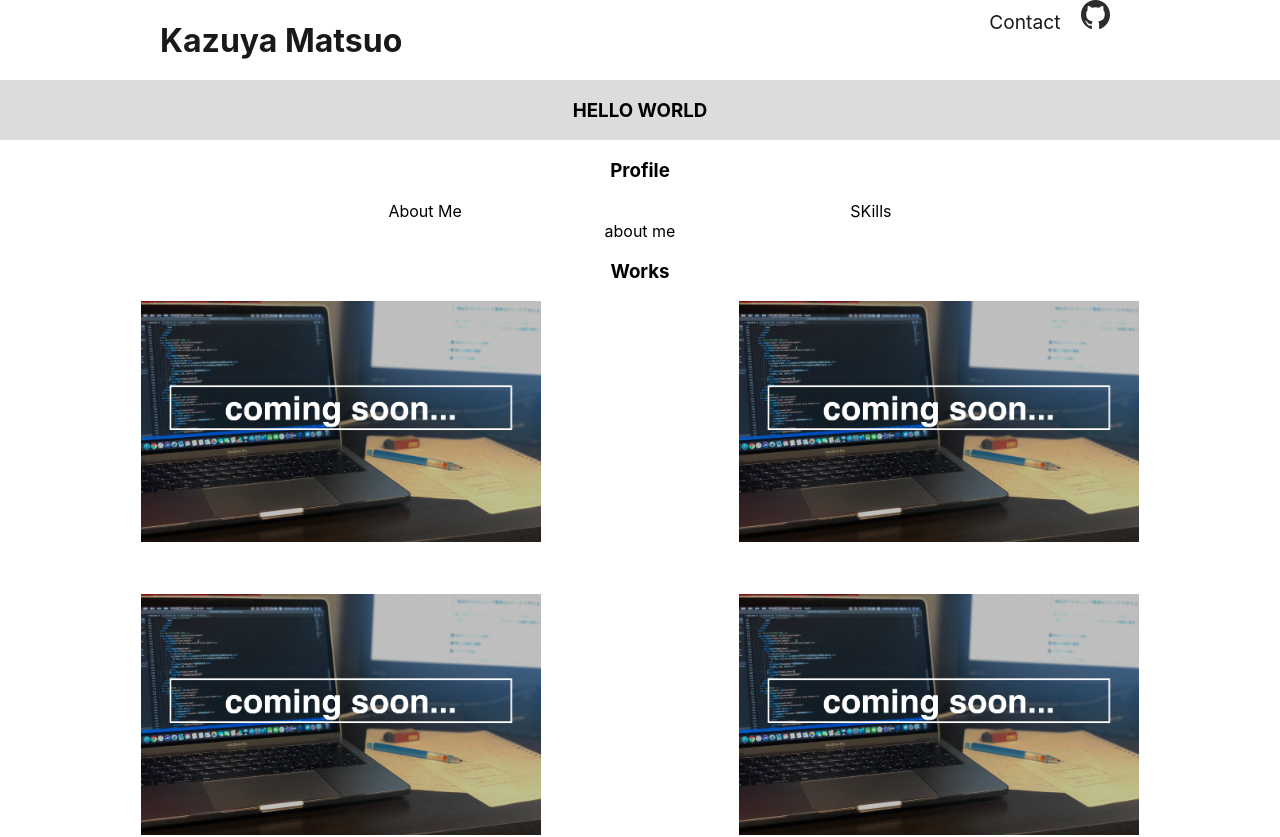
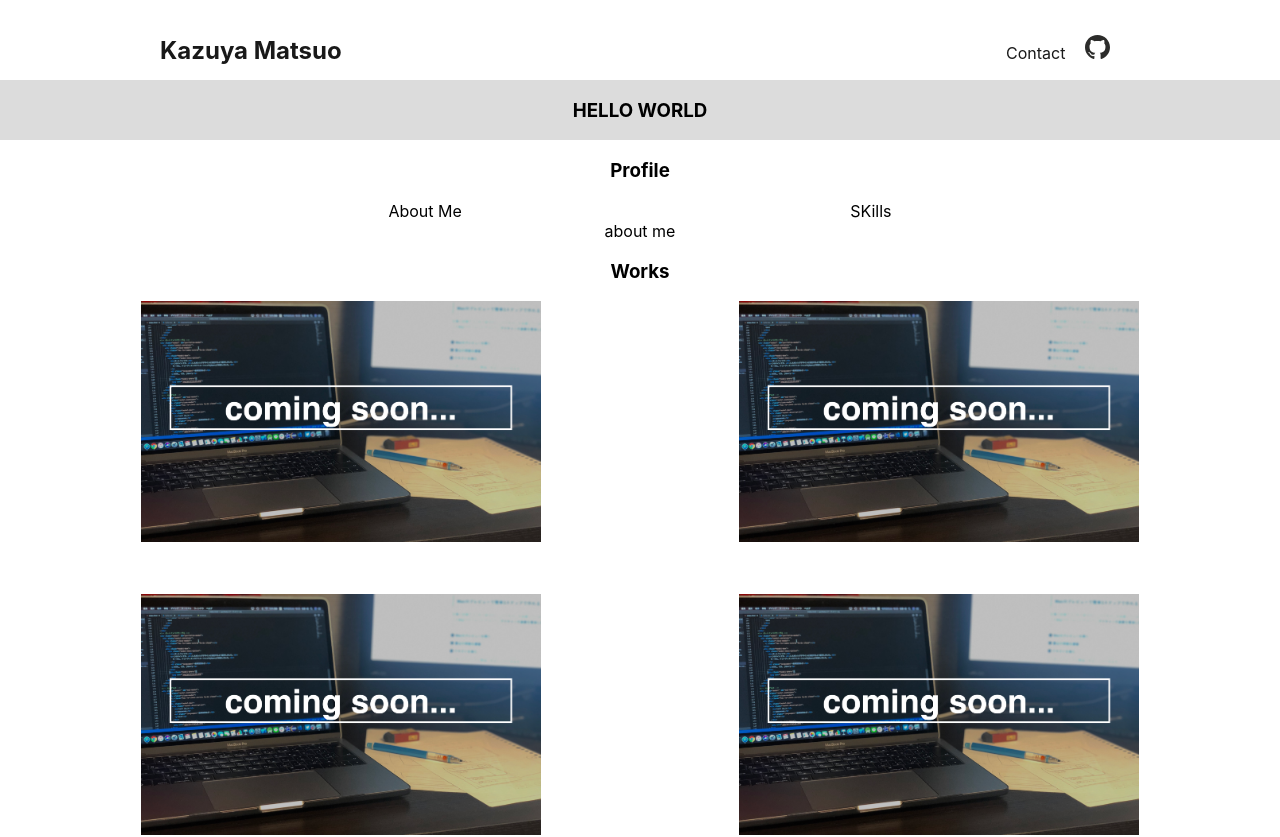
Before and after one commit to kazuya-m/my-pf, a Next.js app: page / in a window 1280 px wide. Shown: the top 837 px of the page. Built offline with nearby package versions, Linux system fonts and the light colour scheme.

Commit message:
adjust styles

```diff
--- a/components/header/index.jsx
+++ b/components/header/index.jsx
@@ -6,7 +6,7 @@ export function Header() {
     <header className={styles.header}>
       <div className="header-left">
         <Link href="/">
-          <a><h1>Kazuya Matsuo</h1></a>
+          <a><h2>Kazuya Matsuo</h2></a>
         </Link>
       </div>
       <div className={styles.header__menu}>
--- a/components/header/index.module.css
+++ b/components/header/index.module.css
@@ -4,11 +4,12 @@
   display: flex;
   flex-wrap: wrap;
   justify-content: space-between;
+  align-items: baseline;
   position: fixed;
   top: 0;
   z-index: 10;
   background-color: #fff;
-  padding: 0 10rem;
+  padding: 1em 10rem;
   opacity: 0.9;
   font-size: 1rem;
 }
@@ -16,8 +17,9 @@
 .menu__list {
   display: flex;
   flex-wrap: nowrap;
-  font-size: 1.2rem;
-  align-items: baseline;
+  font-size: 1rem;
+  justify-content: flex-end;
+  align-items: flex-end;
 }
 
 .menu__item {
```
